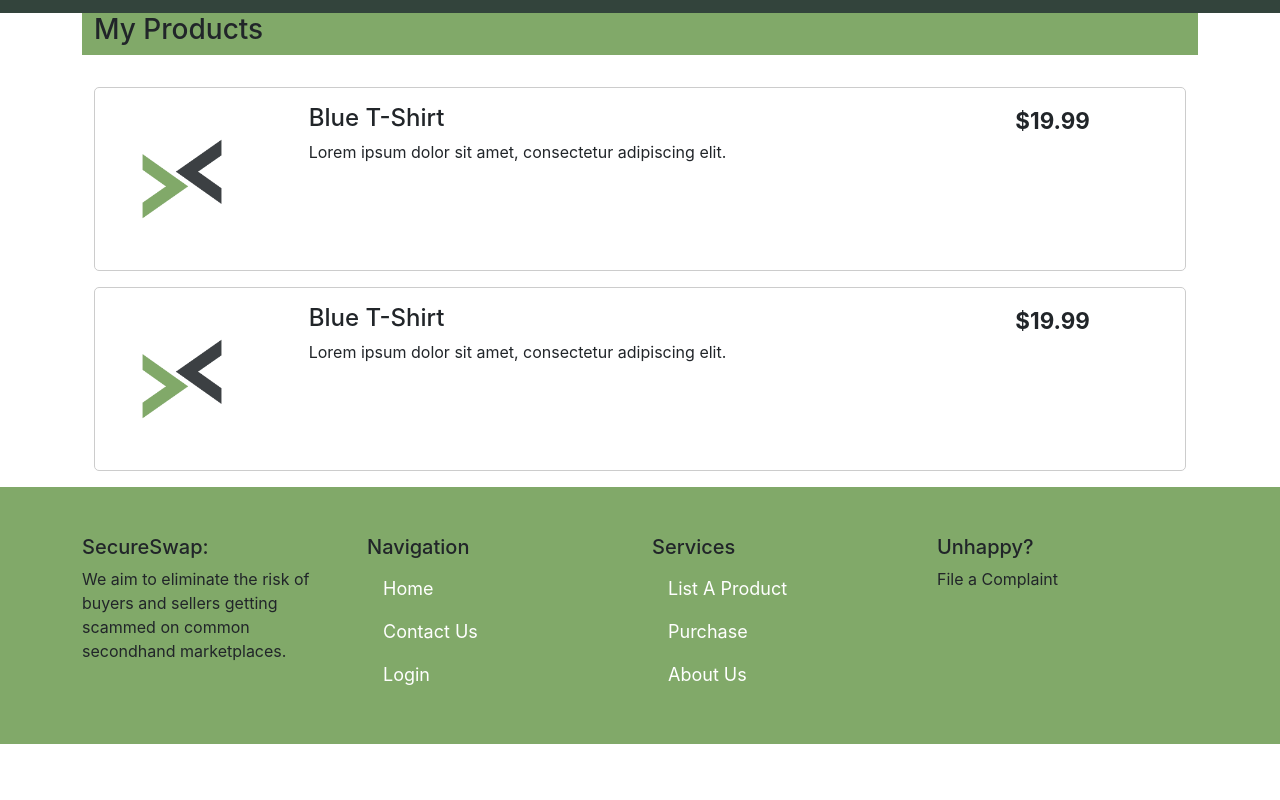
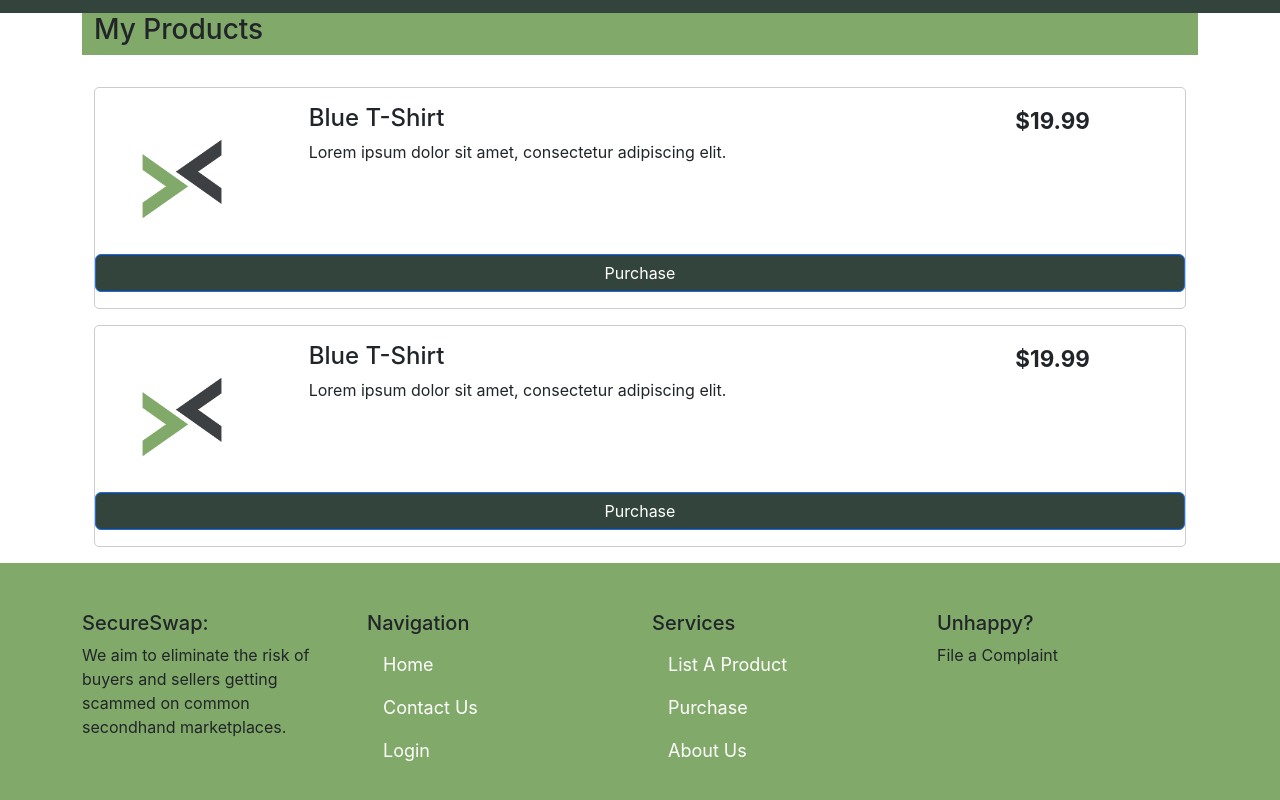
Before and after one commit to apasingh/SecureSwap, a React (Create React App) app in the folder react-list-products/: page / in a window 1280 px wide. Shown: the part 873-1673 px from the top of the page. Before the commit the page ends 1617 px from the top, so only its background shows below. Built offline with nearby package versions, Linux system fonts and the light colour scheme.

Commit message:
added purchase button to the items

```diff
--- a/react-list-products/src/components/ProductRow.js
+++ b/react-list-products/src/components/ProductRow.js
@@ -1,5 +1,6 @@
 import React from 'react';
 import sampleImage from '../Secure.png';
+
 
 const ProductRow = () => {
   return (
@@ -14,6 +15,9 @@ const ProductRow = () => {
       <div className="col-md-2 product-price">
         $19.99
       </div>
+      <button className="btn btn-primary" style={{ backgroundColor: '#33443C'}}>
+        Purchase
+      </button>
     </div>
   );
 }
```
